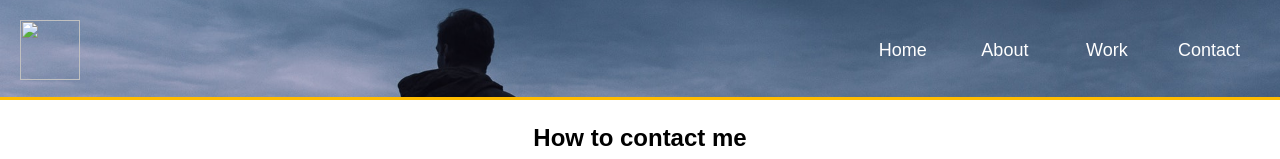
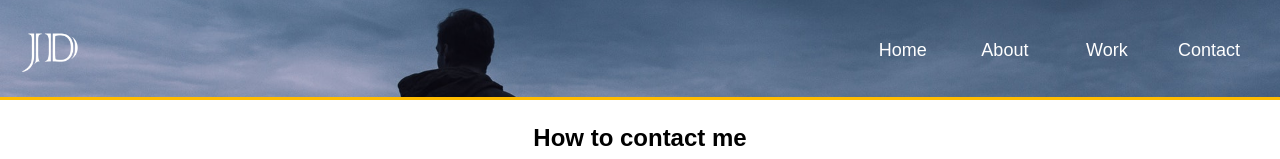
Before and after one commit to Sejtanic/portofolio, a website: page dist/contact.html in a window 1280 px wide. Shown: the top 159 px of the page. Drawn offline with Linux system fonts and the light colour scheme; the site is published under a folder, as on GitHub Pages, so addresses that start at the root find nothing.

Commit message:
update commit

```diff
--- a/dist/contact.html
+++ b/dist/contact.html
@@ -12,7 +12,7 @@
     <div id="header-iner">
         <div class="container2">
             <div id="main-nav">
-                <img id="logo" src="/dist/img/logo.png" alt="">
+                <img id="logo" src="img/logo.png" alt="">
                 <ul>
                     <li><a href="index.html">Home</a></li>
                     <li><a href="about.html">About</a></li>
```
